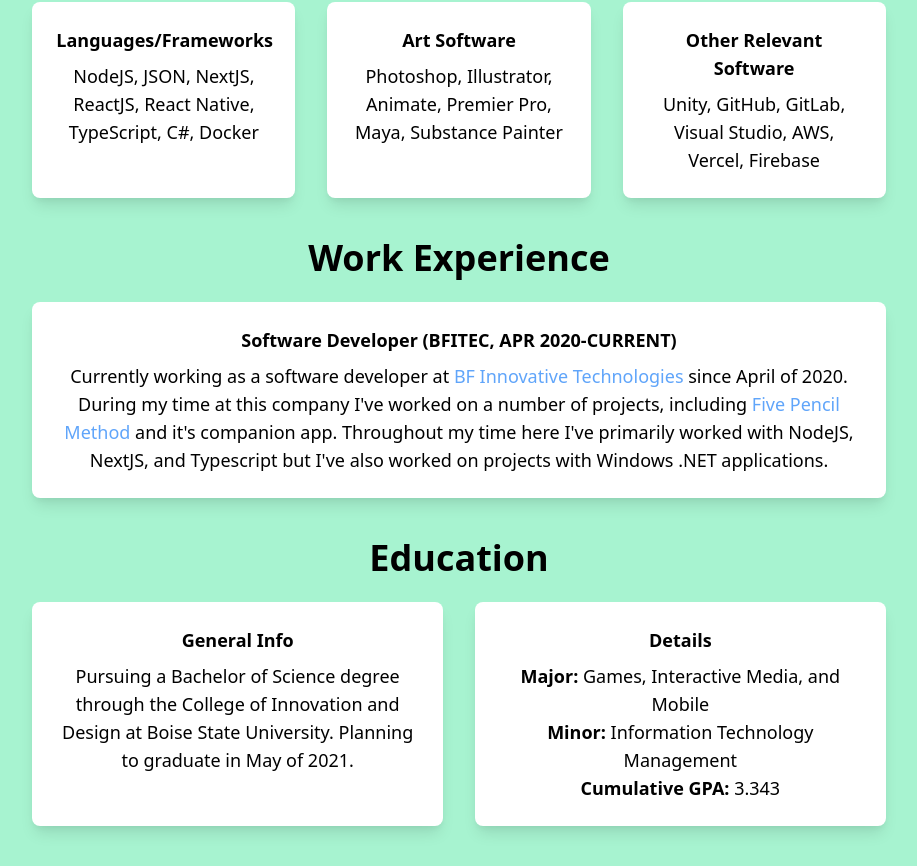
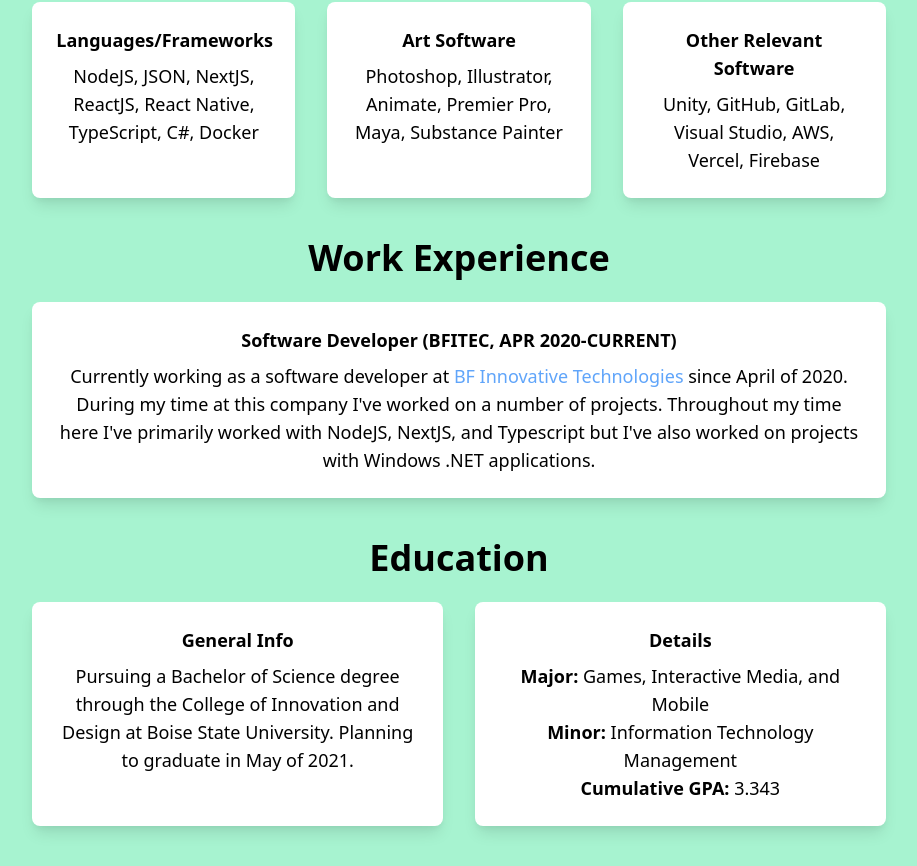
Before and after one commit to jaxmerius/Portfolio-Site, a Next.js app: page / in a window 1280 px wide. Shown: the part 574-1440 px from the top of the page, without its empty margins (181-1098 px from the left). Built offline with nearby package versions, Linux system fonts and the light colour scheme.

Commit message:
removed nda info

```diff
--- a/pages/index.js
+++ b/pages/index.js
@@ -79,17 +79,9 @@
                     BF Innovative Technologies{" "}
                   </a>
                   since April of 2020. During my time at this company I've
-                  worked on a number of projects, including
-                  <a
-                    href="https://www.fivepencilmethod.com/"
-                    className="text-blue-400 hover:text-blue-500"
-                  >
-                    {" "}
-                    Five Pencil Method{" "}
-                  </a>
-                  and it's companion app. Throughout my time here I've primarily
-                  worked with NodeJS, NextJS, and Typescript but I've also
-                  worked on projects with Windows .NET applications.
+                  worked on a number of projects. Throughout my time here I've
+                  primarily worked with NodeJS, NextJS, and Typescript but I've
+                  also worked on projects with Windows .NET applications.
                 </div>
               </div>
             </div>
```
